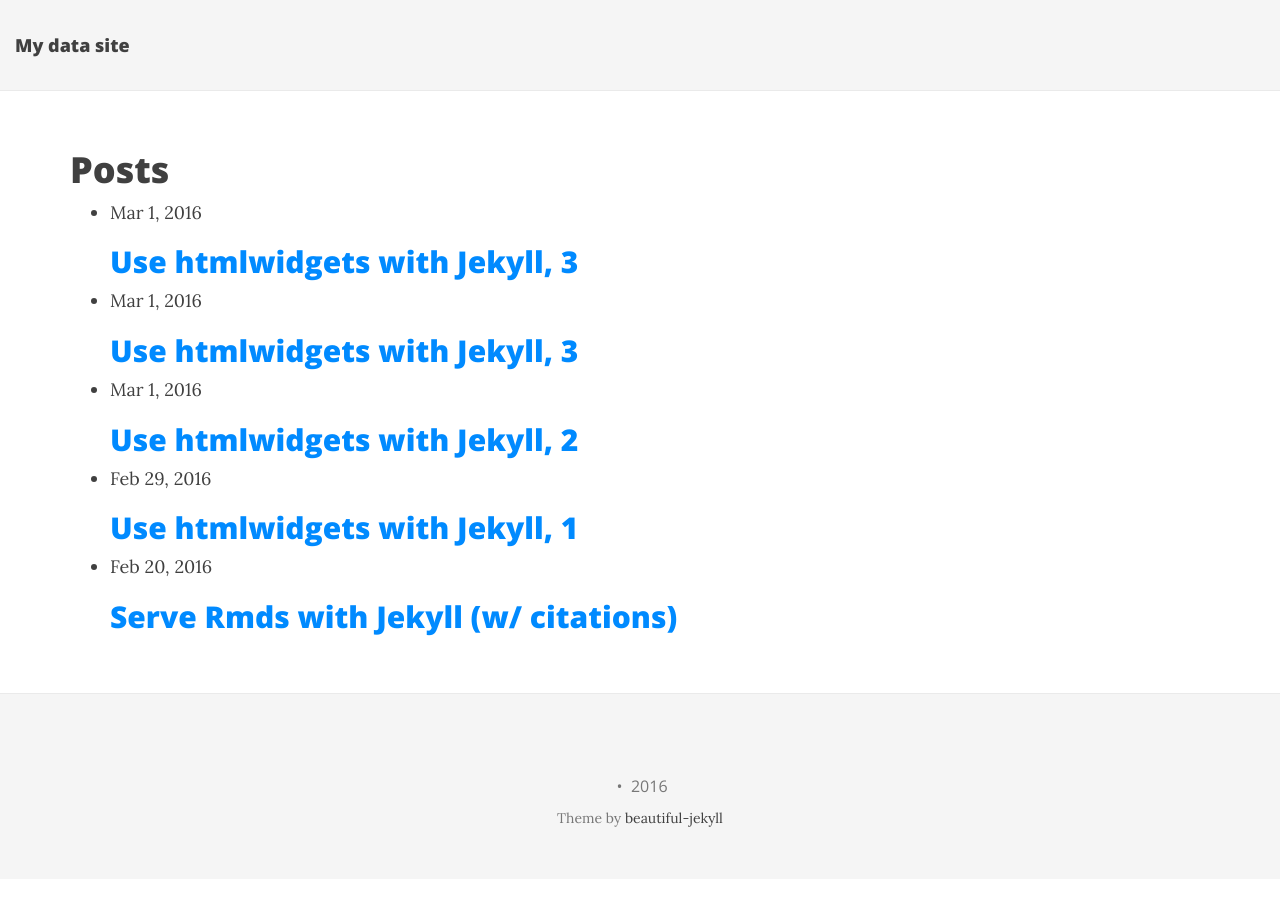
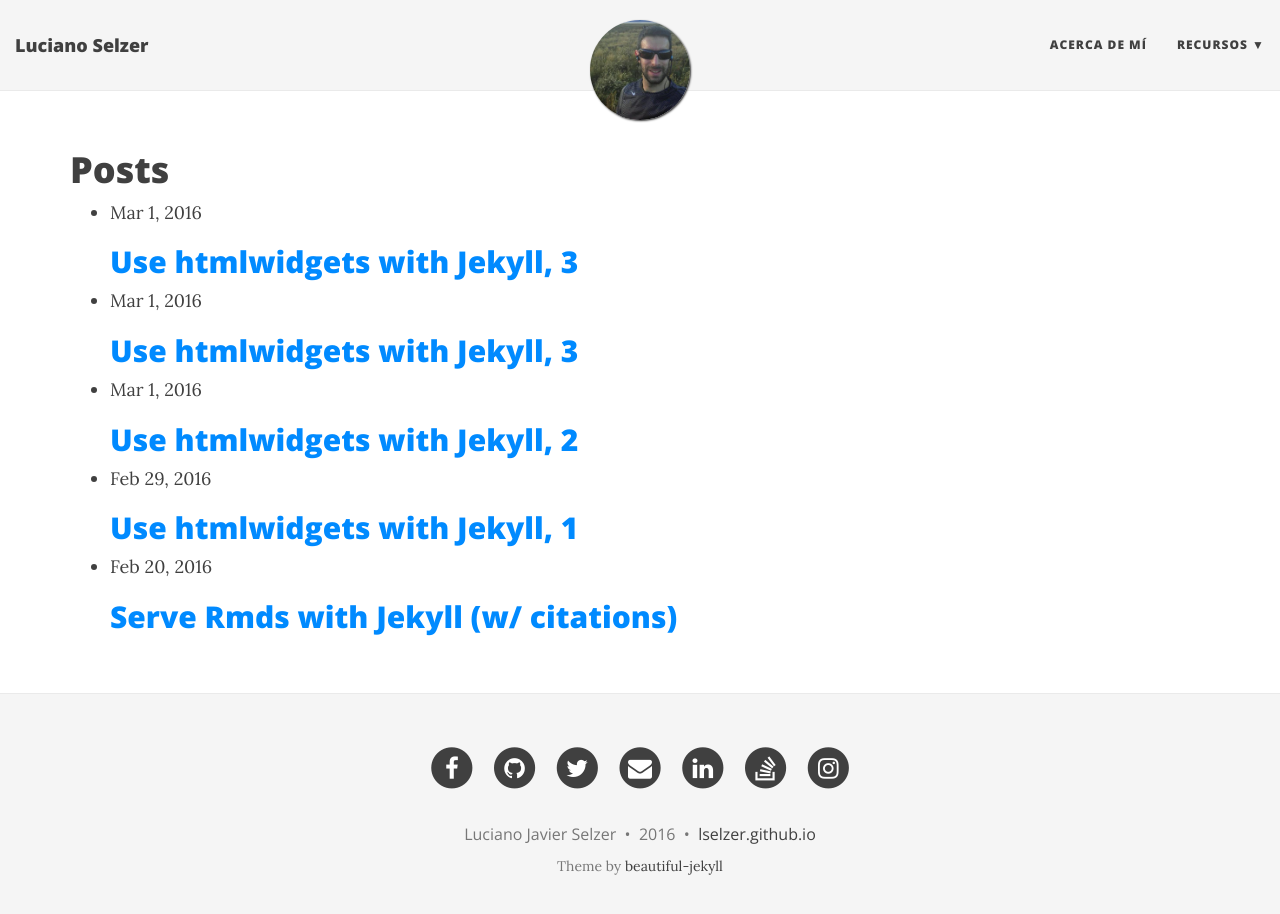
Before and after one commit to lselzer/lselzer.github.io, a Jekyll site: the page built from index.html, in a window 1280 px wide and 927 px high. Shown: the top 914 px of the window. Built offline with Jekyll 4.4.1, drawn with Linux system fonts in a browser that asks for light colours; nearby versions of some CDN libraries; the list of posts is cut into pages by our own code; some of the changed lines change nothing that is shown.

```diff
--- a/_config.yml
+++ b/_config.yml
@@ -1,14 +1,179 @@
-# Site settings
-title: My data site
-description:
-email:
-baseurl: "" # the subpath of your site, e.g. /blog
-url: "" # the base hostname & protocol for your site
+# --- General options --- #
+
+# url is the full website URL
+# baseurl is the website's URL without the hostname
+
+# If you are building a simple GitHub user page (http://username.github.io) then use these settings:
+url: "http://lselzer.github.io"
+baseurl: ""
+
+# If you are building a GitHub project page then use these settings:
+#url: "http://username.github.io/projectname"
+#baseurl: "/projectname"
+
+# Of course don't forget to change the username and projectname to YOUR username and project
+
+# Name of website
+title: Luciano Selzer
+
+# Short description of your site
+description: Web personal. DataScience, Biología y Estadística
+# --- Navigation bar options --- #
+
+# List of links in the navigation bar
+navbar-links:
+  Acerca de Mí: "aboutme"
+  Recursos:
+    - Beautiful Jekyll: "http://deanattali.com/beautiful-jekyll/"
+    - Learn markdown: "http://www.markdowntutorial.com/"
+    - GitHub Pages: "https://pages.github.com/"
+
+# Image to show in the navigation bar - image must be a square (width = height)
+# Remove this parameter if you don't want an image in the navbar
+avatar: "/img/personal-avatar-icon.jpg"
+
+# --- Footer options --- #
+
+# Change all these values or delete the ones you don't want.
+# Important: you must keep the "name" parameter, everything else you can remove
+author:
+  name: Luciano Javier Selzer
+  email: "luciano.selzer@gmail.com"
+  facebook: luciano.selzer  # eg. daattali
+  github: lselzer    # eg. daattali
+  twitter: lucselzer   # eg. daattali
+  linkedin: luciano-selzer-134b5938  # eg. daattali
+  xing: yourname      # eg. daattali
+  stackoverflow: 687713/luciano-selzer  # eg. "3943160/daattali"
+  instagram: lucselz # eg. daattali
+  youtube: yourlink # eg. user/daattali or channel/daattali
+
+# Select which links to show in the footer
+footer-links-active:
+  rss: false
+  facebook: true
+  email: true
+  twitter: true
+  github: true
+  linkedin: true
+  xing: false
+  stackoverflow: true
+  instagram: true
+  youtube: false
+
+# Select which share links to show in posts
+share-links-active:
+  twitter: true
+  facebook: true
+  google: false
+  linkedin: true
+
+# How to display the link to the website in the footer
+# Remove this if you don't want a link in the footer
+url-pretty: "lselzer.github.io"  # eg. "deanattali.com/beautiful-jekyll"
+
+# --- Misc --- #
+
+# Fill in your Disqus shortname (NOT the userid) if you want to support Disqus comments
+disqus: "lselzer"
+
+# Fill in your Google Analytics ID to track your website using GA
+google_analytics: "700718"
+
+
+# --- Don't need to touch anything below here (but you can if you want) --- #
+
+# Output options (more information on Jekyll's site)
+timezone: "America/Argentina/Ushuaia"
+markdown: kramdown
+highlighter: rouge
+#permalink: /:year-:month-:day-:title/
+paginate: 5
+
+kramdown:
+  input: GFM
+
+# Default YAML values (more information on Jekyll's site)
+defaults:
+  -
+    scope:
+      path: ""
+      type: "posts"
+    values:
+      layout: "post"
+      comments: true  # add comments to all blog posts
+      social-share: true # add social media sharing buttons to all blog posts
+  -
+    scope:
+      path: "" # all files
+    values:
+      layout: "page"
+      show-avatar: true
+
+# Use tags pages (not recommended if you are deploying via GitHub pages, only set to true if deploying locally with ruby)
+link-tags: false
+
+# Exclude these files from production site
+exclude:
+  - Gemfile
+  - Gemfile.lock
+  - LICENSE
+  - README.md
+  - CNAME
+  - Vagrantfile
+
+# prose.io config
+prose:
+  rooturl: '_posts'
+  media: 'img'
+  ignore:
+    - 404.html
+    - LICENSE
+    - feed.xml
+    - _config.yml
+    - /_layouts
+    - /_includes
+    - /css
+    - /img
+    - /js
+  metadata:
+    _posts:
+      - name: "layout"
+        field:
+          element: "hidden"
+          value: "post"
+      - name: "title"
+        field:
+          element: "text"
+          label: "Post title"
+          placeholder: "Title"
+          alterable: true
+      - name: "subtitle"
+        field:
+          element: "textarea"
+          label: "Subtitle"
+          placeholder: "A description of your post."
+          alterable: true
+      - name: "date"
+        field:
+          element: "text"
+          label: "Date"
+          help: "Enter date of post."
+          placeholder: "yyyy-mm-dd"
+          alterable: true
+      - name: "published"
+        field:
+          element: "checkbox"
+          label: "Publish"
+          help: "Check to publish post, uncheck to hide."
+
+
 include: []
 
 # Build settings
 markdown: kramdown
 gems:
+  - jekyll-paginate
   - 'jekyll/scholar'
 
 # Options for jekyll-scholar:
```
